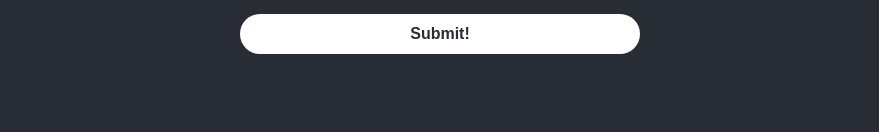
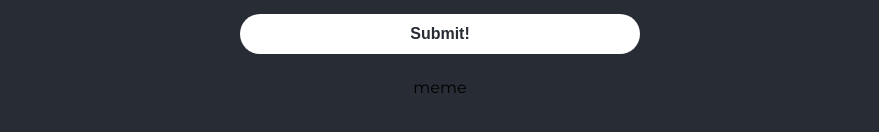
Before and after one commit to Leomedina/meme-generator-react, a React (Create React App) app: page / in a window 1280 px wide. Shown: the part 310-442 px from the top of the page, without its empty margins (200-1079 px from the left). Built offline with nearby package versions, Linux system fonts and the light colour scheme.

Commit message:
working redux components  and form handlers

```diff
--- a/src/App.js
+++ b/src/App.js
@@ -1,12 +1,14 @@
 import React from 'react';
 import './styles/App.css';
-import MemeForm from './components/MemeForm';
+import MemeFormHandler from './components/MemeFormHandler';
+import Memes from './components/Memes';
 
 function App() {
   return (
     <div className="App">
       <h1>Meme Generator</h1>
-      <MemeForm />
+      <MemeFormHandler />
+      <Memes />
     </div>
   );
 }
--- a/src/components/MemeForm.js
+++ b/src/components/MemeForm.js
@@ -1,9 +1,8 @@
 import React, { useState } from 'react';
 import '../styles/Form.css';
 
-function MemeForm() {
-  const INITIAL_VALUE = { imageUrl: '', topText: '', botText: '' };
-  const [formData, setFormData] = useState(INITIAL_VALUE);
+function MemeForm({ initialFormData, addMeme }) {
+  const [formData, setFormData] = useState(initialFormData);
 
   const handleChange = (event) => {
     const { name, value } = event.target;
@@ -16,8 +15,8 @@ function MemeForm() {
 
   const handleSubmit = (event) => {
     event.preventDefault();
-    console.log("Submitted");
-    setFormData(INITIAL_VALUE);
+    addMeme();
+    setFormData(initialFormData);
   }
 
   return (
@@ -28,6 +27,7 @@ function MemeForm() {
         placeholder="Image URl"
         value={formData.imageUrl}
         onChange={handleChange}
+        required
       />
       <input
         type="text"
@@ -35,13 +35,15 @@ function MemeForm() {
         placeholder="Top Text"
         value={formData.topText}
         onChange={handleChange}
+        required
       />
       <input
         type="text"
         name="botText"
         placeholder="Bottom Text"
-        value={formData.bopText}
+        value={formData.botText}
         onChange={handleChange}
+        required
       />
       <button>Submit!</button>
     </form>
--- /dev/null
+++ b/src/components/MemeFormHandler.js
@@ -0,0 +1,19 @@
+import React from 'react';
+import { useDispatch } from 'react-redux';
+import MemeForm from './MemeForm';
+
+
+function MemeFormHandler() {
+  const INITIAL_FORM_VALUE = { imageUrl: '', topText: '', botText: '' };
+  const dispatch = useDispatch();
+
+  const addMeme = () => {
+    dispatch({ type: "ADD", payload: "Meme2"});
+  };
+
+  return (
+    <MemeForm initialFormData={INITIAL_FORM_VALUE} addMeme={addMeme} />
+  )
+}
+
+export default MemeFormHandler;
--- /dev/null
+++ b/src/components/Memes.js
@@ -0,0 +1,16 @@
+import React from 'react';
+import { useSelector } from 'react-redux';
+import '../styles/Memes.css';
+
+function Memes() {
+  const memes = useSelector(store => store.memes);
+  console.log(memes);
+
+  return (
+    <div className="Memes">
+      <p>{memes}</p>
+    </div>
+  )
+};
+
+export default Memes;
--- a/src/rootReducer.js
+++ b/src/rootReducer.js
@@ -1,12 +1,15 @@
-const INITIAL_STATE = { memes: '' }
+const INITIAL_STATE = { memes: ["meme"] }
 
 function rootReducer(state = INITIAL_STATE, action) {
-  switch(action.type){
+  switch (action.type) {
     case 'ADD':
-      return {...state, memes: state.memes + 1 }
+      return {
+        ...state,
+        memes: [...state.memes, action.payload]
+      };
     default:
       return state;
   };
-};
+}
 
 export default rootReducer
--- /dev/null
+++ b/src/styles/Memes.css
@@ -0,0 +1,10 @@
+.Memes {
+  display: flex;
+  flex-direction: row;
+  flex-wrap: wrap;
+  justify-content: space-evenly;
+}
+
+img {
+  height: 20em;
+}
```
